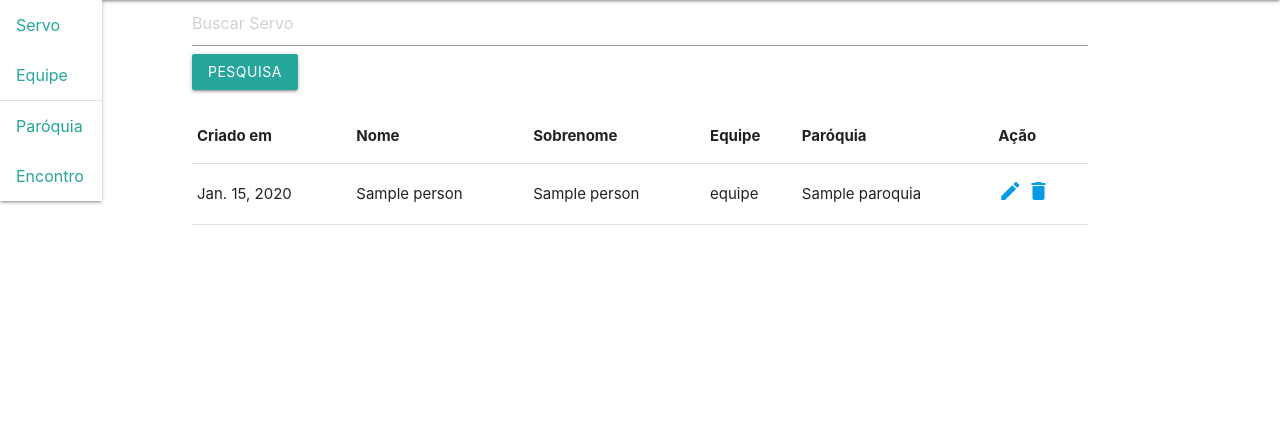
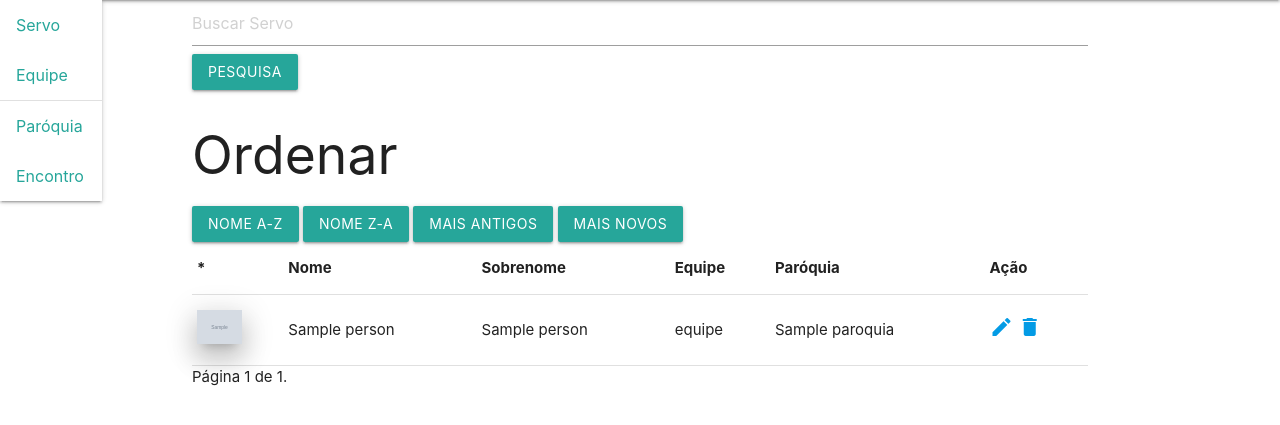
Before and after one commit to richarddev93/ejcweb, a Django app: page /lista/ in a window 1280 px wide. Shown: the part 64-489 px from the top of the page. Run offline with Django 3.2, Linux system fonts and the light colour scheme; tables that the repository leaves empty hold one stand-in row (values such as "Sample post"); grey boxes marked "Sample" are stand-in pictures.

Commit message:
incluido a paginação

```diff
--- a/montagem/views.py
+++ b/montagem/views.py
@@ -1,4 +1,6 @@
 from django.shortcuts import render,redirect,get_object_or_404
+from django.core import paginator
+from django.core.paginator import Paginator,PageNotAnInteger,EmptyPage
 from django.http.response import HttpResponse
 from django.core import serializers
 from .models import Person
@@ -10,22 +12,35 @@ def home(request):
 def listaServos(request):
     serial = False
     query = request.GET.get("busca",'')
-    servos = consultaBanco(serial,query)
-    sizeList = len(servos)
+    sort = request.GET.get("ordenar", '')
+    page = request.GET.get("page", '')
+    params = [serial,query,sort]
+
+
+    try:
+        servos = consultaBanco(params)
+        servos = Paginator(servos,25)
+        servos = servos.page(page)
+    except  PageNotAnInteger :
+        servos = servos.page(1)
+    except EmptyPage :
+        servos = paginator.page(paginator.num_page)
+
 
     if request.method == 'GET':
-
         return render(request,'lista_servos.html',{'servos':servos})
 
     elif request.method == 'POST':
         return HttpResponse ("Logo faz algo")
 
 
-def consultaBanco(serial,query):
-    if serial == True:
+def consultaBanco(params):
+    if params[0] == True:
          data = serializers.serialize("json", Person.objects.all())
-    elif query:
-         data = Person.objects.filter(nome__icontains = query)
+    elif params[1]:
+         data = Person.objects.filter(nome__icontains = params[1])
+    elif params[2]:
+         data = Person.objects.all().order_by(params[2])
     else:
          data = Person.objects.all()
     return data
--- a/templates/lista_servos.html
+++ b/templates/lista_servos.html
@@ -5,6 +5,7 @@
 {% endblock title %}
 
 {% block content %}
+    <!-- CAMPO DE BUSCA-->
     <div class = 'row'>
         <form method="get">
             <div class = "col-lg-12">
@@ -12,17 +13,35 @@
                     <input type ="text" class ="form-control" name="busca" placeholder ="Buscar Servo" >
                     <span class ="input-group-btn">
                         <button class ="btn btn-default" type = "submit" >Pesquisa</button>
-
                     </span>
                 </div>
             </div>
         </form>
     </div>
+    <!--PAINEL DE ORDENAÇÃO-->
+    <panel class = "panel panel-default">
+        <div class = "panel-heading">
+            <h2 class="panel-title">Ordenar</h2>
+        </div>
+        <div class = "panel-body">
+            <form method="get">
+                <div class = "btn-group" role = "group">
+                    {% with cat=request.GET.ordenar %}
+                        <button type="submit" class="btn btn-default  {% if cat == 'nome' %} disabled {% endif %}" name="ordenar" value="nome">Nome A-Z</button>
+                        <button type="submit" class="btn btn-default  {% if cat == '-nome' %} disabled {% endif %}" name="ordenar" value="-nome">Nome Z-A</button>
+                        <button type="submit" class="btn btn-default  {% if cat == 'dtcriacao' %} disabled {% endif %}"   name="ordenar" value="dtcriacao">Mais antigos</button>
+                        <button type="submit" class="btn btn-default   {% if cat == '-dtcriacao' %} disabled {% endif %}"  name="ordenar" value="-dtcriacao">Mais novos</button>
+                    {% endwith %}
+                </div>
+            </form>
+        </div>
 
+    </panel>
+    <!--Lista de Servos-->
     <table class="table">
         <thead>
 
-            <th>Criado em </th>
+            <th>*</th>
             <th>Nome</th>
             <th>Sobrenome</th>
             <th>Equipe</th>
@@ -34,7 +53,9 @@
         <tbody>
             {% for servo in servos %}
                 <tr>
-                    <td>{{ servo.dtcriacao}}</td>
+                    <td>
+                        <div class = "thumbnail" ><img class="responsive-img z-depth-4" height ="20" width ='45'  src="{{ servo.foto.url }}" ></div>
+                    </td>
                     <td>{{ servo.nome}}</td>
                     <td>{{ servo.sobrenome }}</td>
                     <td>equipe</td>
@@ -48,4 +69,20 @@
             {% endfor %}
         </tbody>
     </table>
+    <!--Paginação-->
+    <div class ="pagination">
+        <span class = "step-links">
+            {% if servos.has_previous %}
+                <a href ="?page={{servos.previous_page_number}}">Anterior</a>
+            {% endif %}
+
+            <span class = "step-links">
+                Página {{servos.number}} de {{servos.paginator.num_pages}}.
+            </span>
+            {% if  servos.has_next%}
+                <a href ="?page={{servos.next_page_number}}">Próxima</a>
+            {% endif %}
+
+        </span>
+    </div
 {% endblock content %}}
```
Also changed, not shown: 1 other file.
